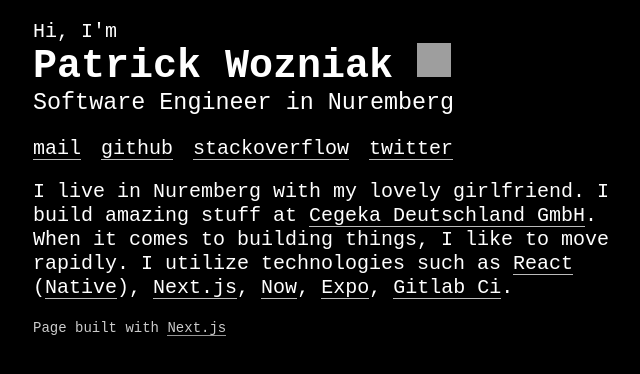
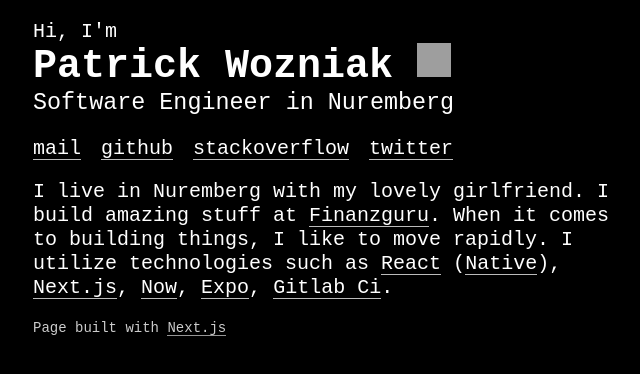
Before and after one commit to patlux/patwoz-de, a Next.js app: page / in a window 1280 px wide. Shown: the top 374 px of the page, without its empty margins (307-947 px from the left). Built offline with nearby package versions, Linux system fonts and the light colour scheme; grey boxes are pictures that could not be loaded.

Commit message:
feat(job): changing job

```diff
--- a/pages/index.tsx
+++ b/pages/index.tsx
@@ -64,8 +64,8 @@
       </ul>
       <p>
         I live in Nuremberg with my lovely girlfriend. I build amazing stuff at{' '}
-        <a href="https://www.cegeka.com/" target="_blank">
-          Cegeka Deutschland GmbH
+        <a href="https://finanzguru.de/" target="_blank">
+          Finanzguru
         </a>
         . When it comes to building things, I like to move rapidly. I utilize
         technologies such as{' '}
```
